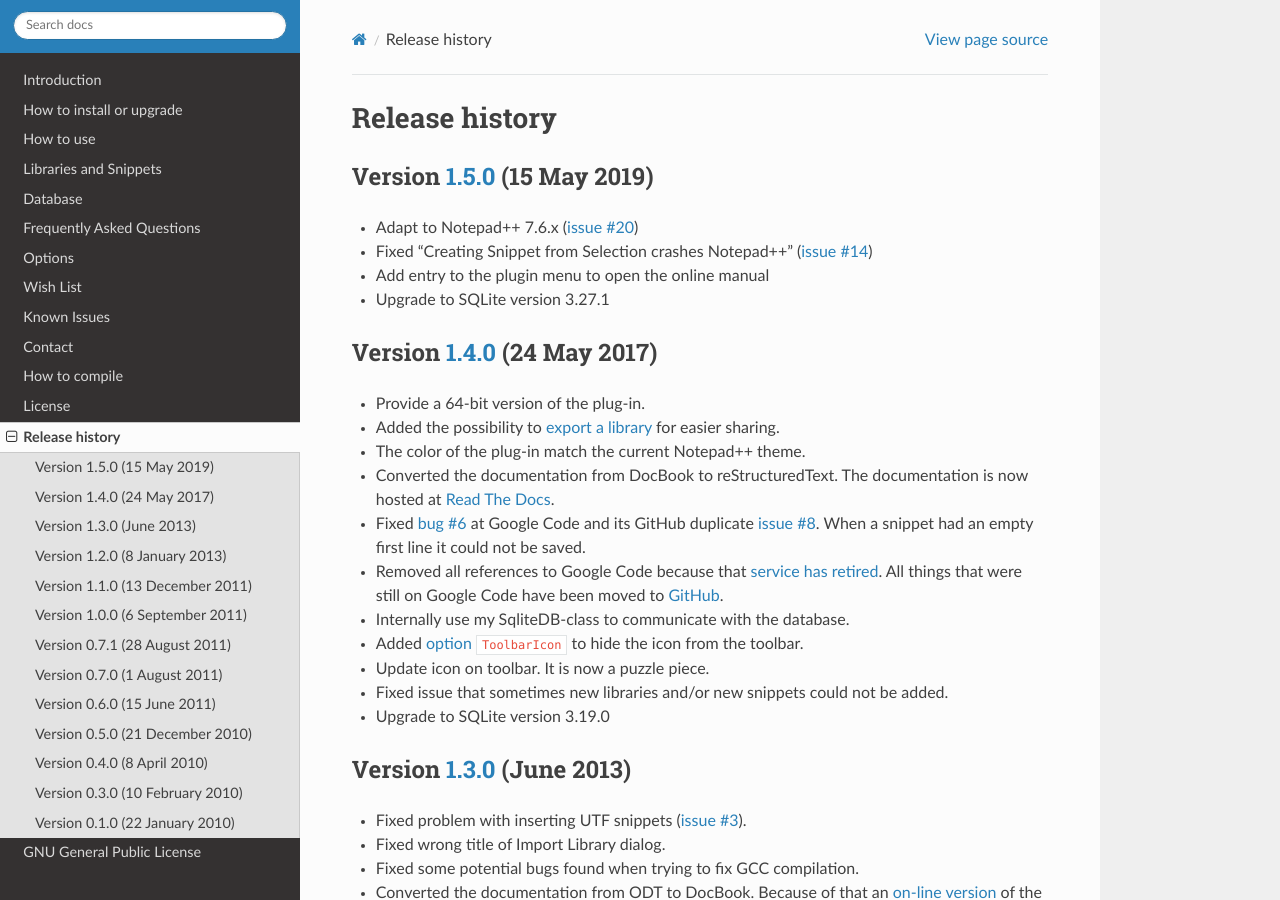
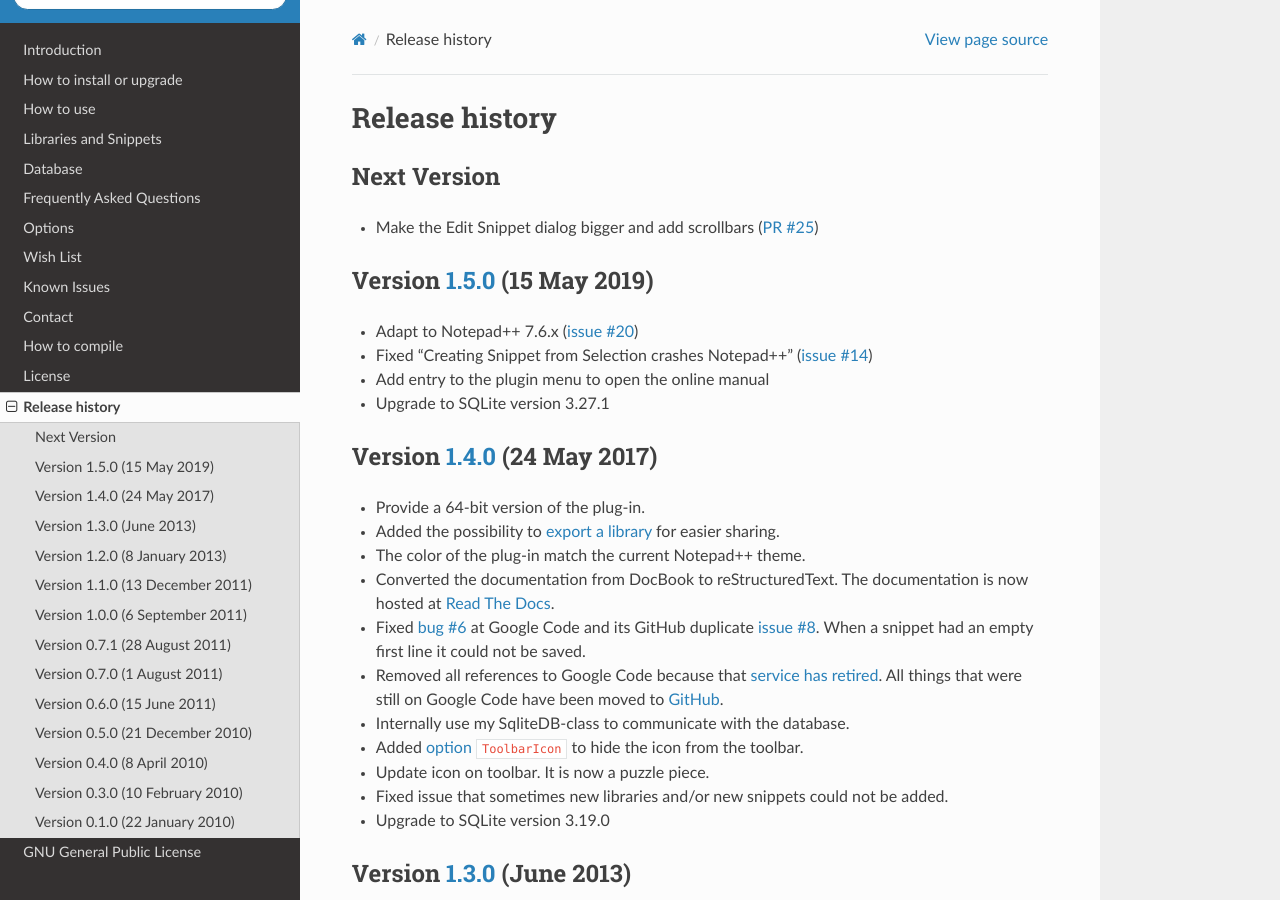
Before and after one commit to ffes/nppsnippets, a Sphinx documentation site: the page built from docs/history.rst, in a window 1280 px wide and 900 px high. Built offline with Sphinx 7.4.7 and the Read the Docs theme 2.0.0, drawn with Linux system fonts in a browser that asks for light colours.

Commit message:
Make the Edit Snippet dialog bigger and add scrollbars
Closes #25

```diff
--- a/docs/history.rst
+++ b/docs/history.rst
@@ -1,5 +1,15 @@
 Release history
 ===============
+
+
+Next Version
+------------
+
+-  Make the Edit Snippet dialog bigger and add scrollbars (`PR #25`_)
+
+
+.. _PR #25: https://github.com/ffes/nppsnippets/pull/25
+
 
 Version `1.5.0`_ (15 May 2019)
 ------------------------------
```
Also changed, not shown: 1 other file.
